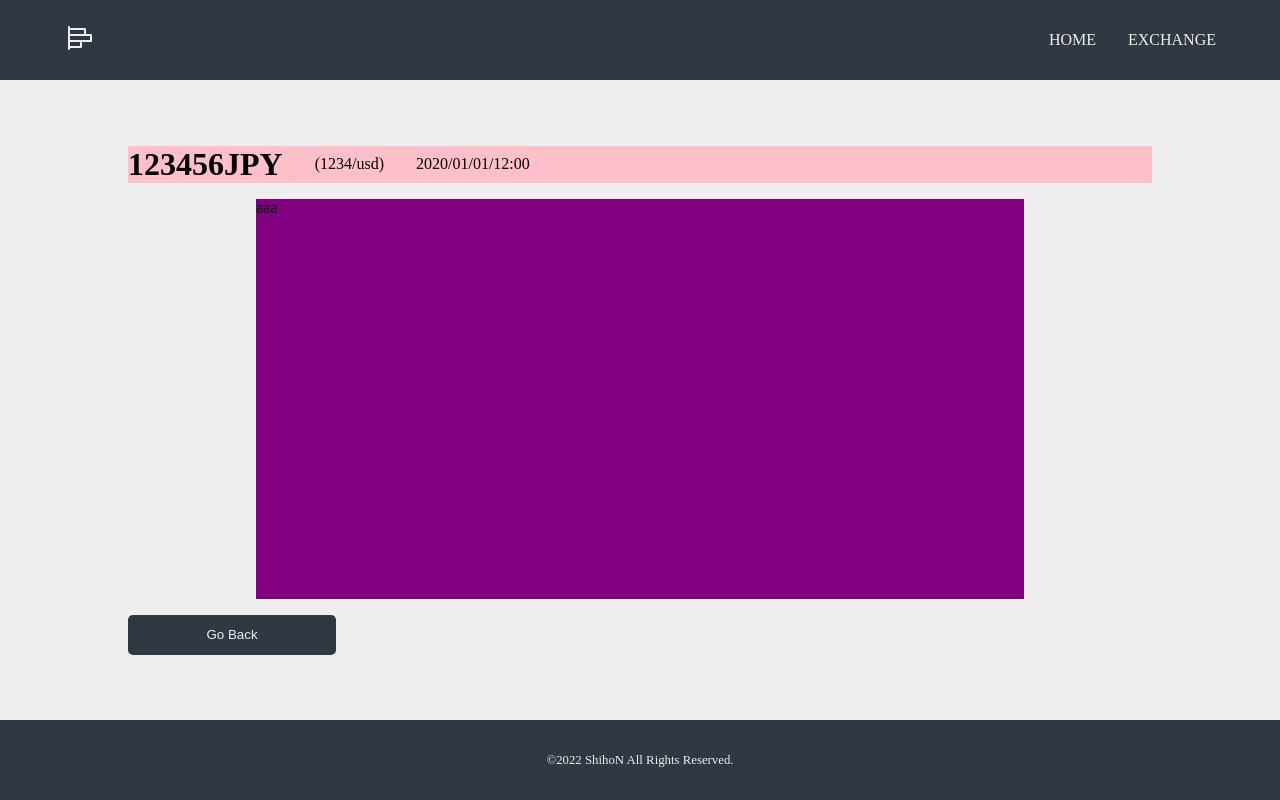
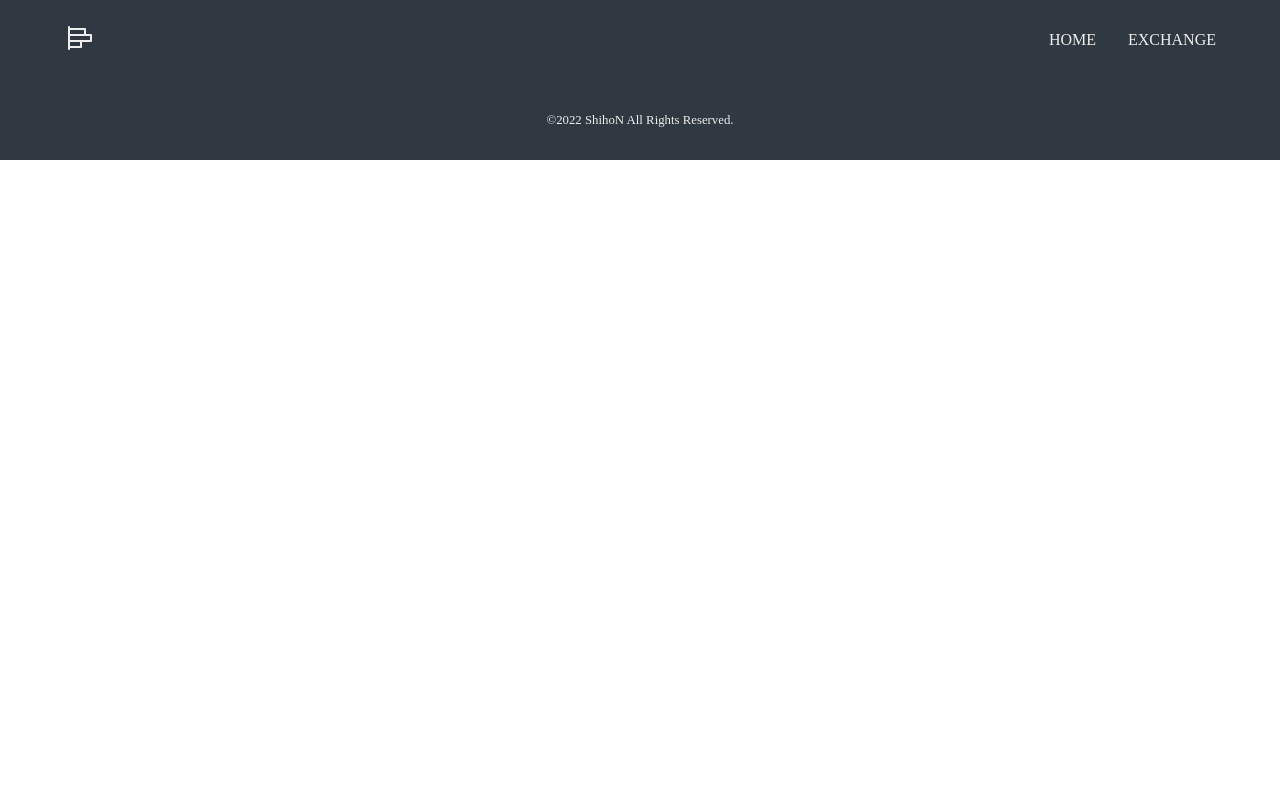
Before and after one commit to Shiho317/Exchanger, a React (Create React App) app: page /results in a window 1280 px wide. Built offline with nearby package versions, Linux system fonts and the light colour scheme.

Commit message:
completed exchange page

```diff
--- a/src/App.js
+++ b/src/App.js
@@ -9,16 +9,12 @@ import Exchange from './components/Exchange/Exchange';
 import Footer from './components/Footer/Footer';
 import Header from './components/Header/Header';
 import Home from './components/Home/Home';
-import LineCharts from './components/Home/LineCharts';
-import Results from './components/Results/Results';
 
 export const AppContext = createContext()
 
 function App() {
 
-  const [ historicalUSD, setHistoricalUSD ] = useState([]);
   const [ fluctuationData, setFluctuationData ] = useState([]);
-  const [ latestData, setLatestData ] = useState([]);
   const [ convertData, setConvertData ] = useState([]);
   const [ convertDataUnit, setConvertDataUnit ] = useState('');
   const [ timeseriesData, setTimeseriesData ] = useState([]);
@@ -46,9 +42,6 @@ function App() {
         `${url}/${option}`
       )
       switch(option){
-        case latest:
-          setLatestData(catchData);
-          break;
         case convert:
           setConvertData(catchData);
           setConvertDataUnit(catchData.query);
@@ -58,9 +51,6 @@ function App() {
           break;
         case fluctuation:
           setFluctuationData(catchData.rates);
-          break;
-        case historical:
-          setHistoricalUSD(catchData);
           break;
         case symbols:
           setSymbolsData(catchData.symbols);
@@ -94,10 +84,10 @@ function App() {
     toUnit: 'AED'
   })
 
-  const latest = 'latest';
+  const [ baseUnit, setBaseUnit ] = useState('CAD')
+
   const convert = `convert?from=${input.fromUnit}&to=${input.toUnit}&amount=${input.fromAmount}`;
-  const historical = `${today}&base=USD`;
-  const timeseries = `timeseries?start_date=${weekAgo}&end_date=${today}&base=CAD`;
+  const timeseries = `timeseries?start_date=${weekAgo}&end_date=${today}&base=${baseUnit}`;
   const fluctuation = `fluctuation?start_date=${yesterday}&end_date=${today}&base=USD`;
   const symbols = 'symbols';
 
@@ -106,16 +96,13 @@ function App() {
     <AppContext.Provider
     value={{fetchData,
             setInput,
-            historicalUSD,
+            setBaseUnit,
             fluctuationData,
-            latestData,
             convertData,
             convertDataUnit,
             timeseriesData,
             symbolsData,
-            latest,
             convert,
-            historical,
             timeseries,
             fluctuation,
             symbols}}>
@@ -124,8 +111,6 @@ function App() {
       <Routes>
         <Route path='/' element={<Home/>}/>
         <Route path='/exchange' element={<Exchange/>}/>
-        <Route path='/results' element={<Results/>}/>
-        <Route path='/charts' element={<LineCharts/>}/>
       </Routes>
       <Footer/>
     </Router>
--- a/src/components/Exchange/Exchange.jsx
+++ b/src/components/Exchange/Exchange.jsx
@@ -1,7 +1,8 @@
 import React, { useContext, useEffect, useState } from 'react';
-import { RiArrowUpDownLine } from 'react-icons/ri';
+import { FaAngleDoubleDown } from 'react-icons/fa';
 import { AppContext } from '../../App';
 import './Exchange.style.css';
+import ExchangeCharts from './ExchangeCharts';
 
 const Exchange = () => {
 
@@ -12,14 +13,21 @@ const Exchange = () => {
     convertDataUnit,
     symbols,
     symbolsData,
-    convertedAmount,
-    setConvertedAmount,
     setInput,
+    timeseries,
+    timeseriesData,
+    setBaseUnit
     } = useContext(AppContext);
 
   useEffect(() => {
     fetchData(symbols)
   },[])
+
+  const timeseriesDataKey = Object.keys(timeseriesData);
+  const timeseriesDataValue = Object.values(timeseriesData)
+  const timeseriesDatas = timeseriesDataValue.map(data => {
+    return data[convertDataUnit.to]
+  })
 
   const symbolsResults = Object.values(symbolsData);
 
@@ -28,6 +36,7 @@ const Exchange = () => {
       ...value,
       fromUnit: e.target.value
     }))
+    setBaseUnit(e.target.value)
   };
 
   const onChangeTo = (e) => {
@@ -44,20 +53,14 @@ const Exchange = () => {
     }))
   }
 
-  const onChangeConverted = (e) => {
-    setConvertedAmount(e.target.value)
-    console.log(convertedAmount)
-  }
-
   const [ onSubmitHandler, setOnSubmitHandler ] = useState(false);
 
   const getConvert = (e) => {
     e.preventDefault();
     fetchData(convert);
+    fetchData(timeseries);
     setOnSubmitHandler(true);
   }
-  console.log(convertData)
-
 
   return (
     <div className='exchange-wrapper'>
@@ -67,8 +70,15 @@ const Exchange = () => {
             <label>
               From:
             </label>
-            <input type='number' name='fromAmount' required onChange={onChangeFromAmount}/>
-            <select id='unit-from' required onChange={onChangeFrom}>
+            <input
+              type='number'
+              name='fromAmount'
+              required
+              onChange={onChangeFromAmount}/>
+            <select
+              id='unit-from'
+              required
+              onChange={onChangeFrom}>
             {symbolsResults.map(result => (
               <option key={result.code} value={result.code}>
                 {result.code}
@@ -77,7 +87,7 @@ const Exchange = () => {
             </select>
           </div>
           <button className='reverse'>
-            <RiArrowUpDownLine/>
+            <FaAngleDoubleDown/>
           </button>
           <div className='to'>
             <label>
@@ -101,6 +111,12 @@ const Exchange = () => {
         )}
       </div>
       <div className='exchange-chart'>
+        {onSubmitHandler && (
+          <ExchangeCharts
+            timeseriesDataKey={timeseriesDataKey}
+            timeseriesDatas={timeseriesDatas}
+            convertDataUnit={convertDataUnit}/>
+        )}
       </div>
     </div>
   )
--- a/src/components/Exchange/Exchange.style.css
+++ b/src/components/Exchange/Exchange.style.css
@@ -39,6 +39,7 @@
   margin: 0 auto;
   border: none;
   cursor: pointer;
+  font-size: 1.3rem;
   color: var(--black-color);
 }
 
@@ -66,8 +67,8 @@
 }
 
 .exchange-chart {
-  width: 25rem;
-  height: 40vh;
+  width: 30rem;
+  height: 35vh;
   background: var(--black-color);
 }
 
--- a/src/components/Exchange/ExchangeCharts.jsx
+++ b/src/components/Exchange/ExchangeCharts.jsx
@@ -5,14 +5,14 @@ import Chart from 'chart.js/auto';
 
 Chart.register(CategoryScale)
 
-const ExchangeCharts = () => {
+const ExchangeCharts = ({timeseriesDataKey, timeseriesDatas, convertDataUnit}) => {
 
   const data = {
-    labels: ,
+    labels: timeseriesDataKey,
     datasets: [
       {
-        label: "USD",
-        data: ,
+        label: convertDataUnit.to,
+        data: timeseriesDatas,
         fill: true,
         backgroundColor: "rgba(238, 238, 238, 0.3)",
         borderColor: "rgba(238, 238, 238, 1)",
--- a/src/components/Header/Header.jsx
+++ b/src/components/Header/Header.jsx
@@ -1,9 +1,13 @@
-import React from 'react';
+import React, { useContext } from 'react';
 import { Link } from 'react-router-dom';
 import './Header.style.css';
 import Logo from '../../assets/image/logo.svg';
+import { AppContext } from '../../App';
 
 const Header = () => {
+
+  const { setBaseUnit } = useContext(AppContext);
+
   return (
     <div className='header-wrapper'>
       <nav>
@@ -12,7 +16,7 @@ const Header = () => {
         </div>
         <ul>
           <li>
-            <Link to='/'>
+            <Link to='/' onClick={() => {setBaseUnit('CAD')}}>
               HOME
             </Link>
           </li>
--- a/src/components/Results/Results.jsx
+++ /dev/null
@@ -1,22 +0,0 @@
-import React from 'react';
-import './Results.style.css';
-
-const Results = () => {
-  return (
-    <div className='results-wrapper'>
-      <div className='result-details'>
-        <h1>123456JPY</h1>
-        <p>(1234/usd)</p>
-        <p>2020/01/01/12:00</p>
-      </div>
-      <div className='chart-details'>
-        aaa
-      </div>
-      <div className='back-btn'>
-        <button>Go Back</button>
-      </div>
-    </div>
-  )
-}
-
-export default Results
--- a/src/components/Results/Results.style.css
+++ /dev/null
@@ -1,43 +0,0 @@
-.results-wrapper {
-  width: 100%;
-  height: 80vh;
-  background: var(--grey-color);
-  display: flex;
-  flex-direction: column;
-  align-items: center;
-  justify-content: center;
-  gap: 1rem;
-}
-
-.back-btn {
-  width: 80%;
-}
-
-.back-btn button {
-  width: 13rem;
-  height: 2.5rem;
-  border: none;
-  background: var(--black-color);
-  color: var(--grey-color);
-  border-radius: 5px;
-  cursor: pointer;
-}
-
-.back-btn button:hover {
-  background: var(--green-color);
-  transition: all 0.3s ease;
-}
-
-.result-details {
-  width: 80%;
-  background: pink;
-  display: flex;
-  align-items: center;
-  gap: 2rem;
-}
-
-.chart-details {
-  width: 60%;
-  height: 50vh;
-  background: purple;
-}
```
Also changed, not shown: src/components/Home/Home.jsx (+11 -5 lines).
